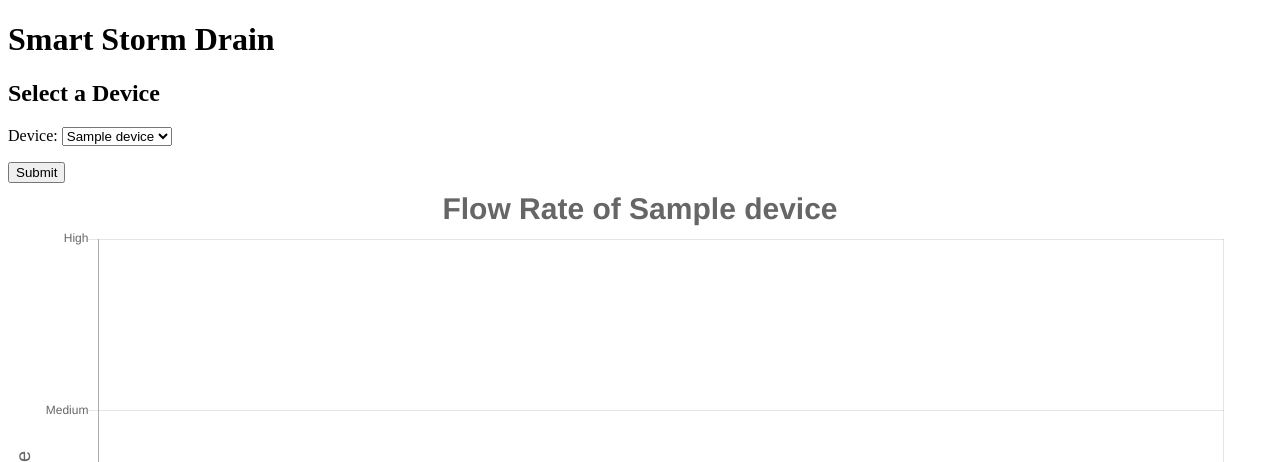
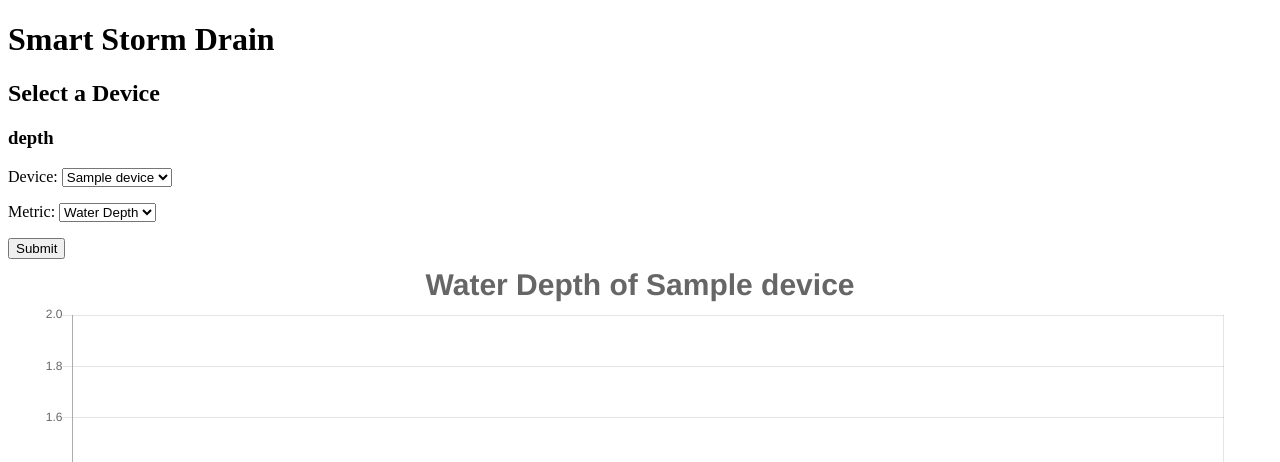
Before and after one commit to awaciern/smart-storm-drain, a Django app: page / in a window 1280 px wide. Shown: the top 462 px of the page. Run offline with Django 3.2, Linux system fonts and the light colour scheme; tables that the repository leaves empty hold one stand-in row (values such as "Sample post"); some libraries are stand-ins or nearby versions.

Commit message:
Enabled selection between depth and flowrate charts

```diff
--- a/webapp/forms.py
+++ b/webapp/forms.py
@@ -1,16 +1,16 @@
 from django import forms
 from .models import Device
 
-# class MessageForm(forms.ModelForm):
-#
-#     class Meta:
-#         model = Message
-#         fields = ('text',)
 
-
-class DeviceForm(forms.ModelForm):
+class SelectionForm(forms.ModelForm):
+    # Dropdown menu listing devices
     device = forms.ModelChoiceField(queryset=Device.objects.all(),
                                     empty_label=None)
+
+    # Select button for display metrics
+    METRICS = [('depth', 'Water Depth'), ('flowrate', 'Flow Rate')]
+    metric = forms.ChoiceField(choices=METRICS, widget=forms.Select)
+
 
     class Meta:
         model = Device
--- a/webapp/templates/index.html
+++ b/webapp/templates/index.html
@@ -8,6 +8,7 @@
   <body>
     <h1>Smart Storm Drain</h1>
     <h2>Select a Device</h2>
+    <h3>{{ metric }}</h3>
     {% block content %}
     <form method="POST" class="post-form">{% csrf_token %}
         {{ form.as_p }}
@@ -22,51 +23,57 @@
 </html>
 
 <script type="text/javascript">
-  // var ctx = document.getElementById('myChart');
-  // var myLineChart = new Chart(ctx, {
-  //     type: 'line',
-  //     data: {
-  //       datasets: [{
-  //         backgroundColor: 'rgba(0,102,255,0.5)',
-  //         borderColor: 'rgba(0,102,255,0.5)',
-  //         data: [
-  //           {% for transmission in transmissions %}
-  //           {
-  //             x: new Date("{{ transmission.timestamp.isoformat }}"),
-  //             y: {{ transmission.depth }}
-  //           },
-  //           {% endfor %}
-  //         ]
-  //       }]
-  //     },
-  //     options: {
-  //       legend: {
-  //         display: false
-  //       },
-  //       title: {
-  //         display: true,
-  //         text: 'Water Depth of {{ device.name }}',
-  //         fontSize: 30
-  //       },
-  //       scales: {
-  //         xAxes: [{
-  //           type: 'time',
-  //           scaleLabel: {
-  //             display: true,
-  //             labelString: 'Datetime',
-  //             fontSize: 20
-  //           }
-  //         }],
-  //         yAxes: [{
-  //           scaleLabel: {
-  //             display: true,
-  //             labelString: 'Depth (ft)',
-  //             fontSize: 20
-  //           }
-  //         }],
-  //       }
-  //     }
-  // });
+  // Get the chart reference in the template
+  var ctx = document.getElementById('myChart');
+
+  // Use metric value to determine which chart to render
+  if ('{{ metric }}' == 'depth') {
+    // Line chart for water depth
+    var myLineChart = new Chart(ctx, {
+        type: 'line',
+        data: {
+          datasets: [{
+            backgroundColor: 'rgba(0,102,255,0.5)',
+            borderColor: 'rgba(0,102,255,0.5)',
+            data: [
+              {% for transmission in transmissions %}
+              {
+                x: new Date("{{ transmission.timestamp.isoformat }}"),
+                y: {{ transmission.depth }}
+              },
+              {% endfor %}
+            ]
+          }]
+        },
+        options: {
+          legend: {
+            display: false
+          },
+          title: {
+            display: true,
+            text: 'Water Depth of {{ device.name }}',
+            fontSize: 30
+          },
+          scales: {
+            xAxes: [{
+              type: 'time',
+              scaleLabel: {
+                display: true,
+                labelString: 'Datetime',
+                fontSize: 20
+              }
+            }],
+            yAxes: [{
+              scaleLabel: {
+                display: true,
+                labelString: 'Depth (ft)',
+                fontSize: 20
+              }
+            }],
+          }
+        }
+    });
+  }
 
   // Assigns proper point colors based on the flowrate
   var pointBackgroundColors = [
@@ -96,7 +103,8 @@
     {% endfor %}
   ];
 
-  var ctx = document.getElementById('myChart');
+  if ('{{ metric }}' == 'flowrate') {
+    // Bar chart for flow rate
     var myBarChart = new Chart(ctx, {
         type: 'bar',
         data: {
@@ -159,4 +167,5 @@
           },
         }
     });
+  }
 </script>
--- a/webapp/views.py
+++ b/webapp/views.py
@@ -1,22 +1,26 @@
 from django.shortcuts import render
 from .models import Device, Transmission
-from .forms import DeviceForm
+from .forms import SelectionForm
 
 def index(request):
-    # Initially select the first device in the database
-    form = DeviceForm(initial = {'device': Device.objects.first()})
+    # Initially select the water depth of the first device in the database
+    metric = 'depth'
+    form = SelectionForm(initial = {'device': Device.objects.first(),
+                                    'metric': 'depth'})
     device = Device.objects.first()
     transmissions = Transmission.objects.filter(device=device)
 
     # Once user selects a device, display its data
     if request.method == 'POST':
+        metric = request.POST.get('metric')
         device_id = request.POST.get('device')
-        form = DeviceForm(initial = {'device': device_id})
+        form = SelectionForm(initial = {'device': device_id, 'metric': 'depth'})
         device = Device.objects.get(pk=device_id)
         transmissions = Transmission.objects.filter(device=device)
 
     # Render the html template with the necessary data passed in
     return render(request, 'index.html', {'form': form,
+                                          'metric': metric,
                                           'device': device,
                                           'transmissions': transmissions})
 
```
Lines whose indentation alone changed are shown as unchanged.
